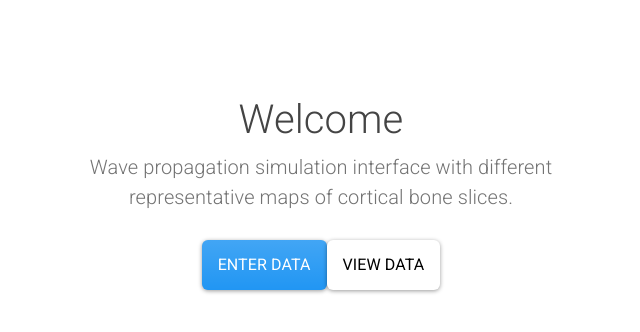
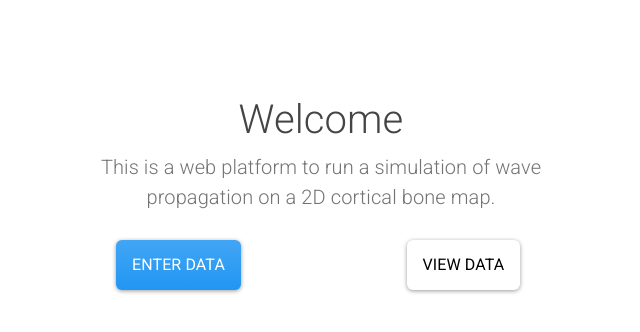
Before and after one commit to nastana/Proyecto_de_Titulo, a React (Create React App) app in the folder frontend/: page / in a window 1280 px wide. Shown: the top 332 px of the page, without its empty margins (319-959 px from the left). Built offline with nearby package versions, Linux system fonts and the light colour scheme.

Commit message:
Se cambia mensaje de pantalla de inicio + Fix botones

```diff
--- a/frontend/src/Components/Main.js
+++ b/frontend/src/Components/Main.js
@@ -1,17 +1,21 @@
 import React from 'react'
-
-//const API = process.env.REACT_APP_BACKEND;
+import Row from "react-bootstrap/Row";
+import Col from "react-bootstrap/Col";
 
 export const Main = () => (
     <section className="py-5 text-center container">
         <div className="row py-lg-5">
             <div className="col-lg-6 col-md-8 mx-auto">
                 <h1 className="fw-light">Welcome</h1>
-                <p className="lead text-muted">Wave propagation simulation interface with different representative maps of cortical bone slices.</p>
-                <p>
+                <p className="lead text-muted">This is a web platform to run a simulation of wave propagation on a 2D cortical bone map.</p>
+                <Row>
+                    <Col>
                         <a href="/input" className="btn btn-primary my-2">Enter data</a>
+                    </Col>
+                    <Col>
                         <a href="/load" className="btn btn-secondary my-2">View data</a>
-                </p>
+                    </Col>
+                </Row>
             </div>
         </div>
     </section>
```
